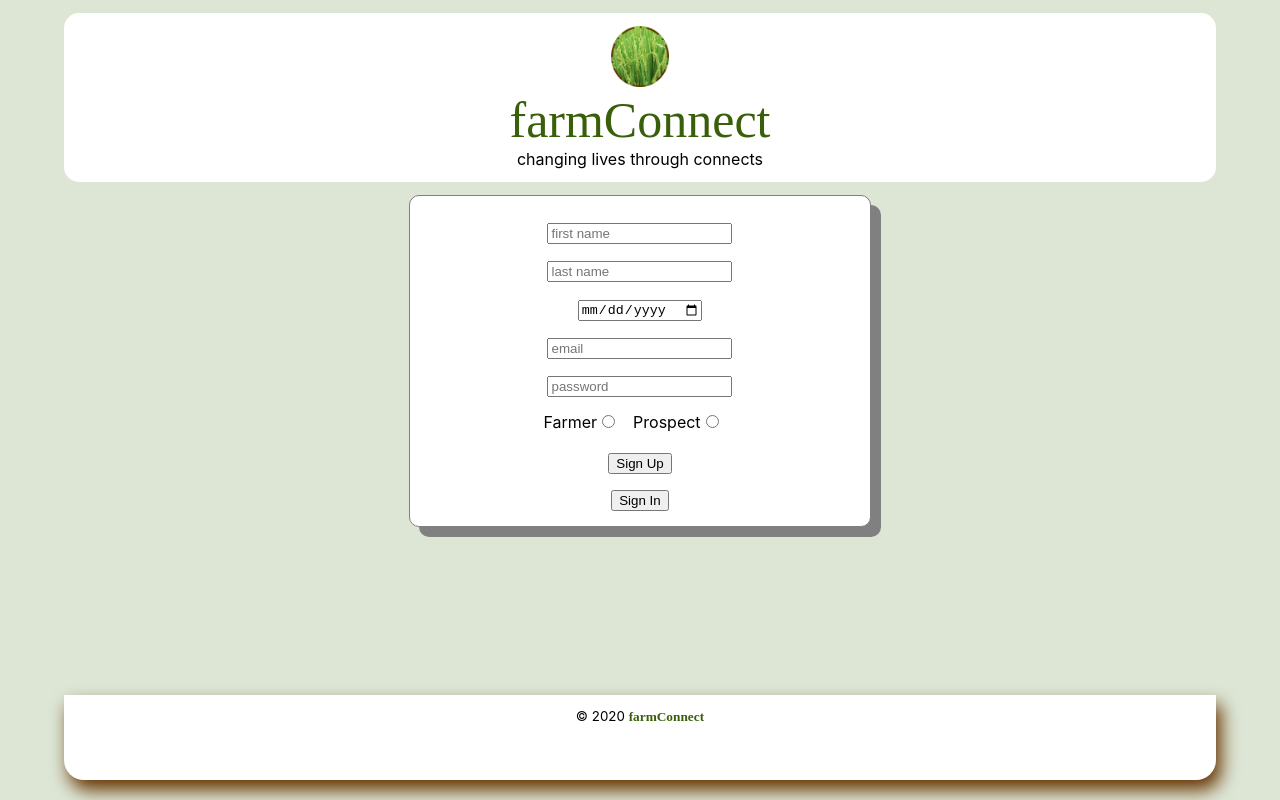
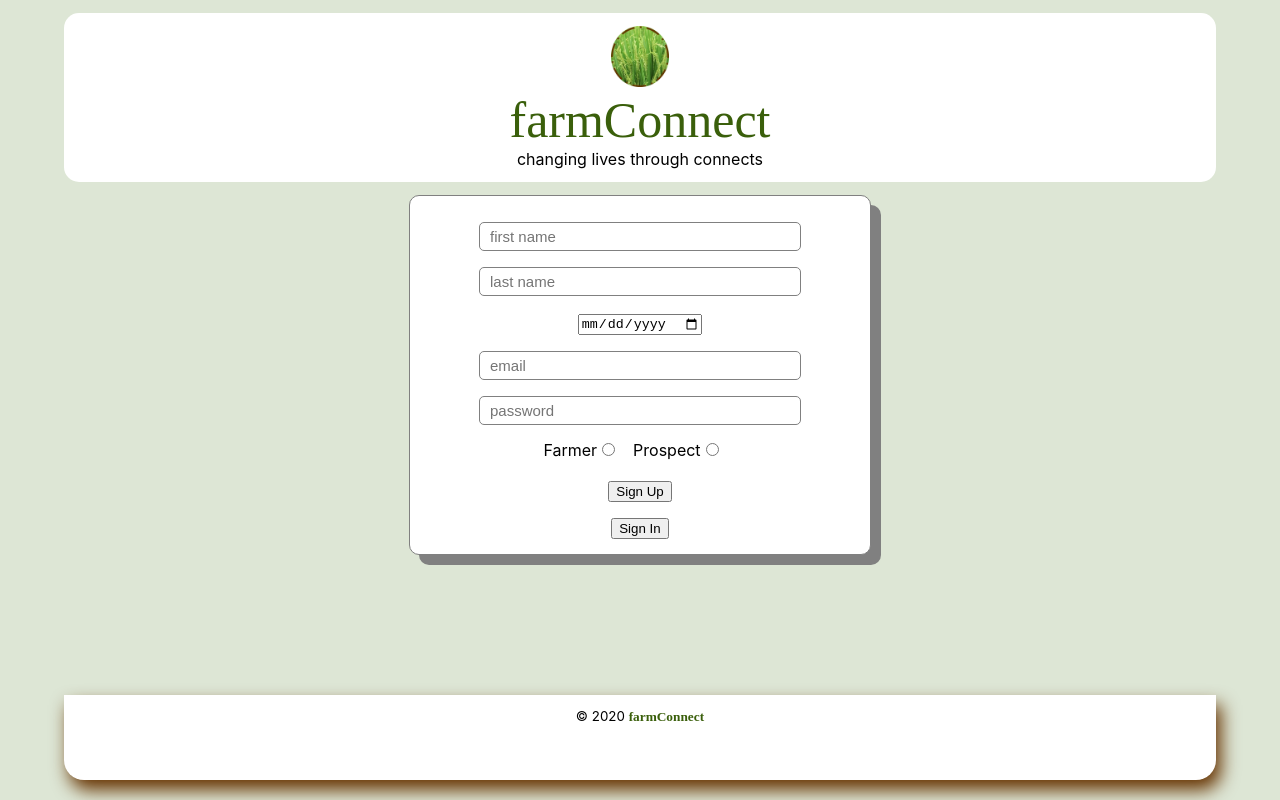
Before and after one commit to coula3/farm-connect, a React (Create React App) app in the folder farm-connect-frontend/: page /signup in a window 1280 px wide. Built offline with nearby package versions, Linux system fonts and the light colour scheme.

Commit message:
add styling to input text/password elements on SignUp

```diff
--- a/farm-connect-frontend/src/containers/SignUp/SignUp.js
+++ b/farm-connect-frontend/src/containers/SignUp/SignUp.js
@@ -55,15 +55,15 @@ class SignUp extends Component {
         return(
             <div className="main_div">
                 <form id="signup_form" onSubmit={this.handleSubmit}>
-                    <p className="p_inputs"><input type="text" name="firstName" placeholder="first name" value={this.state.user.firstName} onChange={this.handleChange} /></p>
+                    <p className="p_inputs"><input className="sign_up_in_input" type="text" name="firstName" placeholder="first name" value={this.state.user.firstName} onChange={this.handleChange} /></p>
                     <p className="p_errors p_error_margin">{messages.firstNameError(this.props.errorMessages)}</p>
-                    <p className="p_inputs"><input type="text" name="lastName" placeholder="last name" value={this.state.user.lastName} onChange={this.handleChange} /></p>
+                    <p className="p_inputs"><input className="sign_up_in_input" type="text" name="lastName" placeholder="last name" value={this.state.user.lastName} onChange={this.handleChange} /></p>
                     <p className="p_errors p_error_margin">{messages.lastNameError(this.props.errorMessages)}</p>
                     <p className="p_inputs"><input type="date" name="dateOfBirth" value={this.state.user.dateOfBirth} onChange={this.handleChange} /></p>
                     <p className="p_errors p_error_margin">{messages.dateOfBirthError(this.props.errorMessages)}</p>
-                    <p className="p_inputs"><input type="text" name="email" placeholder="email" value={this.state.user.email} onChange={this.handleChange} /></p>
+                    <p className="p_inputs"><input className="sign_up_in_input" type="text" name="email" placeholder="email" value={this.state.user.email} onChange={this.handleChange} /></p>
                     <p className="p_errors p_error_margin">{messages.emailError(this.props.errorMessages)}</p>
-                    <p className="p_inputs"><input type="password" name="password" placeholder="password" value={this.state.user.password} onChange={this.handleChange} /></p>
+                    <p className="p_inputs"><input className="sign_up_in_input" type="password" name="password" placeholder="password" value={this.state.user.password} onChange={this.handleChange} /></p>
                     <p className="p_errors p_error_margin">{messages.passwordError(this.props.errorMessages)}</p>
                     <div id="global-div-type">
                         <div className="div_type">
```
